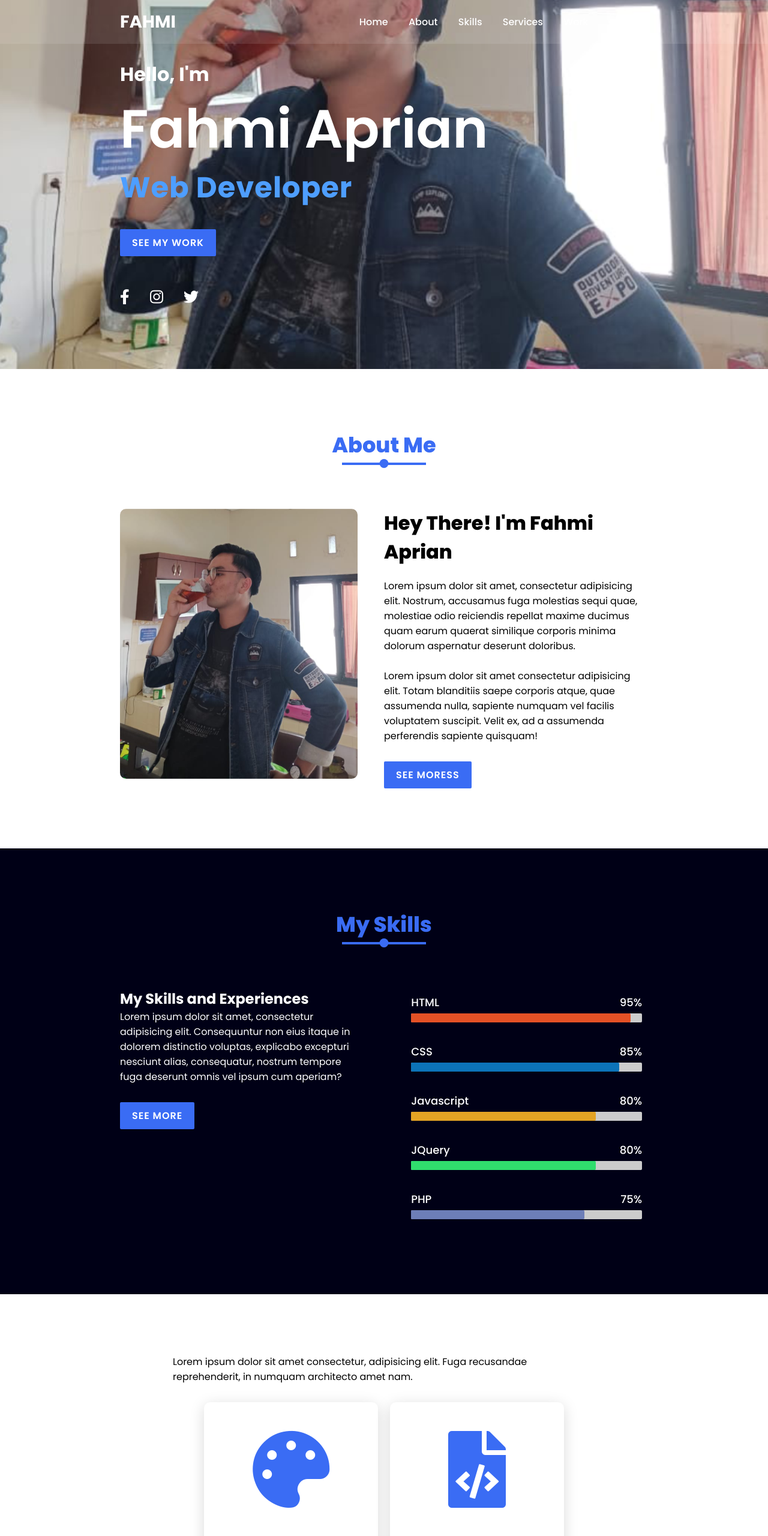
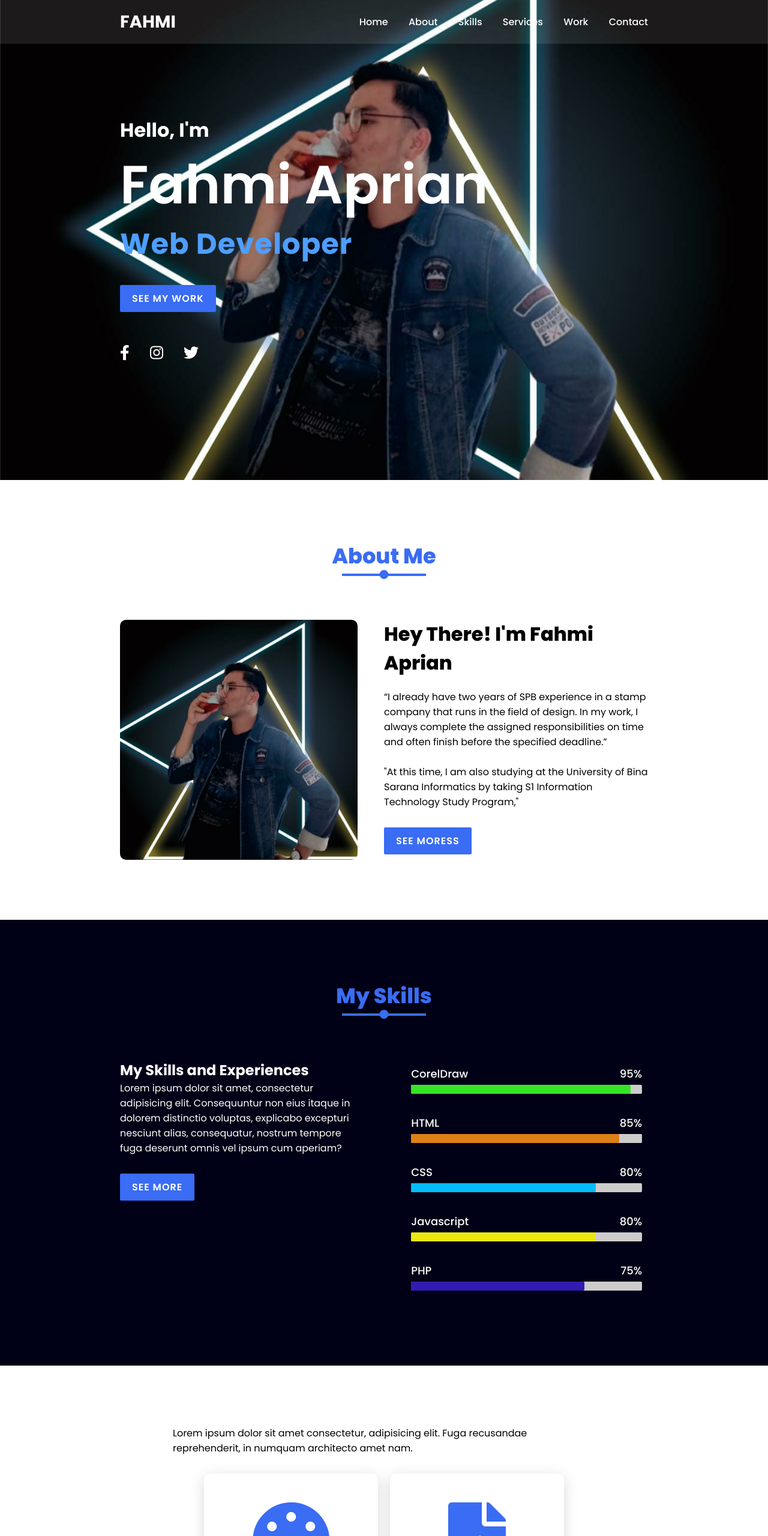
Before and after one commit to FahmiAprian/PortfolioFahmiAprian, a plain HTML site: page index.html in a window 1280 px wide. Shown: the top 2560 px of the page at 60% size. Drawn offline with Linux system fonts and the light colour scheme.

Commit message:
Add files via upload

```diff
--- a/index.html
+++ b/index.html
@@ -4,7 +4,8 @@
     <meta charset="UTF-8" />
     <meta http-equiv="X-UA-Compatible" content="IE=edge" />
     <meta name="viewport" content="width=device-width, initial-scale=1.0" />
-    <title>Document</title>
+    <link rel="shortcut icon" href="./images/favicon.png" />
+    <title>Portfolio Fahmi Aprian</title>
     <link rel="stylesheet" href="style.css" />
     <link rel="stylesheet" href="https://cdnjs.cloudflare.com/ajax/libs/font-awesome/5.15.2/css/all.min.css" />
   </head>
@@ -35,9 +36,9 @@
         </div>
         <a href="#" class="btn">See My Work</a>
         <div class="media-icons">
-          <a href="#"><i class="fab fa-facebook-f"></i></a>
-          <a href="#"><i class="fab fa-instagram"></i></a>
-          <a href="#"><i class="fab fa-twitter"></i></a>
+          <a href="https://www.facebook.com/profile.php?id=100069812679636"><i class="fab fa-facebook-f"></i></a>
+          <a href="https://www.instagram.com/fahmiaprian96/"><i class="fab fa-instagram"></i></a>
+          <a href="https://twitter.com/BalikPecah"><i class="fab fa-twitter"></i></a>
         </div>
       </div>
     </section>
@@ -49,15 +50,14 @@
       <div class="content">
         <div class="column col-left reveal">
           <div class="img-card">
-            <img src="./images/Profil.png" alt="" />
+            <img src="./images/Profile 111.jpg" alt="" />
           </div>
         </div>
         <div class="column col-right reveal">
           <h2 class="content-title">Hey There! I'm Fahmi Aprian</h2>
           <p class="paragraph-text">
-            Lorem ipsum dolor sit amet, consectetur adipisicing elit. Nostrum, accusamus fuga molestias sequi quae, molestiae odio reiciendis repellat maxime ducimus quam earum quaerat similique corporis minima dolorum aspernatur deserunt
-            doloribus.<br /><br />Lorem ipsum dolor sit amet consectetur adipisicing elit. Totam blanditiis saepe corporis atque, quae assumenda nulla, sapiente numquam vel facilis voluptatem suscipit. Velit ex, ad a assumenda perferendis
-            sapiente quisquam!
+            “I already have two years of SPB experience in a stamp company that runs in the field of design. In my work, I always complete the assigned responsibilities on time and often finish before the specified deadline.”
+            <br /><br />"At this time, I am also studying at the University of Bina Sarana Informatics by taking S1 Information Technology Study Program,"
           </p>
           <a href="#" class="btn">See Moress</a>
         </div>
@@ -79,28 +79,28 @@
         <div class="column col-right reveal">
           <div class="bar">
             <div class="info">
-              <span>HTML</span>
+              <span>CorelDraw</span>
               <span>95%</span>
             </div>
             <div class="line html"></div>
           </div>
           <div class="bar">
             <div class="info">
-              <span>CSS</span>
+              <span>HTML</span>
               <span>85%</span>
             </div>
             <div class="line css"></div>
           </div>
           <div class="bar">
             <div class="info">
-              <span>Javascript</span>
+              <span>CSS</span>
               <span>80%</span>
             </div>
             <div class="line javascript"></div>
           </div>
           <div class="bar">
             <div class="info">
-              <span>JQuery</span>
+              <span>Javascript</span>
               <span>80%</span>
             </div>
             <div class="line jquery"></div>
@@ -205,7 +205,7 @@
             </div>
             <div class="info">
               <h3>Address</h3>
-              <span>Address, City, Country</span>
+              <span>Jln. Sumurbatu, Jakarta, Indonesia</span>
             </div>
           </div>
           <div class="card reveal">
--- a/style.css
+++ b/style.css
@@ -1,10 +1,10 @@
-@import url("https://fonts.googleapis.com/css2?family=Poppins:ital,wght@0,300;0,400;0,500;0,600;0,700;0,800;0,900;1,200&display=swap");
+@import url('https://fonts.googleapis.com/css2?family=Poppins:ital,wght@0,300;0,400;0,500;0,600;0,700;0,800;0,900;1,200&display=swap');
 
 * {
   margin: 0;
   padding: 0;
   box-sizing: border-box;
-  font-family: "Poppins", sans-serif;
+  font-family: 'Poppins', sans-serif;
   scroll-behavior: smooth;
 }
 
@@ -15,10 +15,10 @@ section {
 .main {
   position: relative;
   width: 100%;
-  min-height: 100hv;
+  min-height: 100vh;
   display: flex;
   align-items: center;
-  background: url(images/Profil.png);
+  background: url(images/Profile\ 111.jpg);
   background-size: cover;
   background-position: center;
   background-attachment: fixed;
@@ -173,7 +173,7 @@ body {
 }
 
 .section-title:before {
-  content: "";
+  content: '';
   position: absolute;
   top: 56px;
   left: 50%;
@@ -184,7 +184,7 @@ body {
 }
 
 .section-title:after {
-  content: "";
+  content: '';
   position: absolute;
   top: 50px;
   left: 50%;
@@ -216,7 +216,7 @@ body {
 .about .content .col-left .img-card {
   position: relative;
   width: 100%;
-  min-height: 450px;
+  min-height: 400px;
 }
 
 .about .content .col-left .img-card img {
@@ -290,7 +290,7 @@ body {
 }
 
 .skills .content .col-right .bar .line:before {
-  content: "";
+  content: '';
   position: absolute;
   height: 100%;
   top: 0;
@@ -301,27 +301,27 @@ body {
 /* Skills color border */
 .skills .content .col-right .bar .html:before {
   width: 95%;
-  background: #e45126;
+  background: #36e426;
 }
 
 .skills .content .col-right .bar .css:before {
   width: 90%;
-  background: #0c73b8;
+  background: #dd8016;
 }
 
 .skills .content .col-right .bar .javascript:before {
   width: 80%;
-  background: #e3a324;
+  background: #00bdf7;
 }
 
 .skills .content .col-right .bar .jquery:before {
   width: 80%;
-  background: #30dd6d;
+  background: #ebe711;
 }
 
 .skills .content .col-right .bar .php:before {
   width: 75%;
-  background: #6d7eb8;
+  background: #311bb1;
 }
 
 .services .content {
```
Also changed, not shown: images/Profile 111.jpg (added), images/favicon.png (added).
